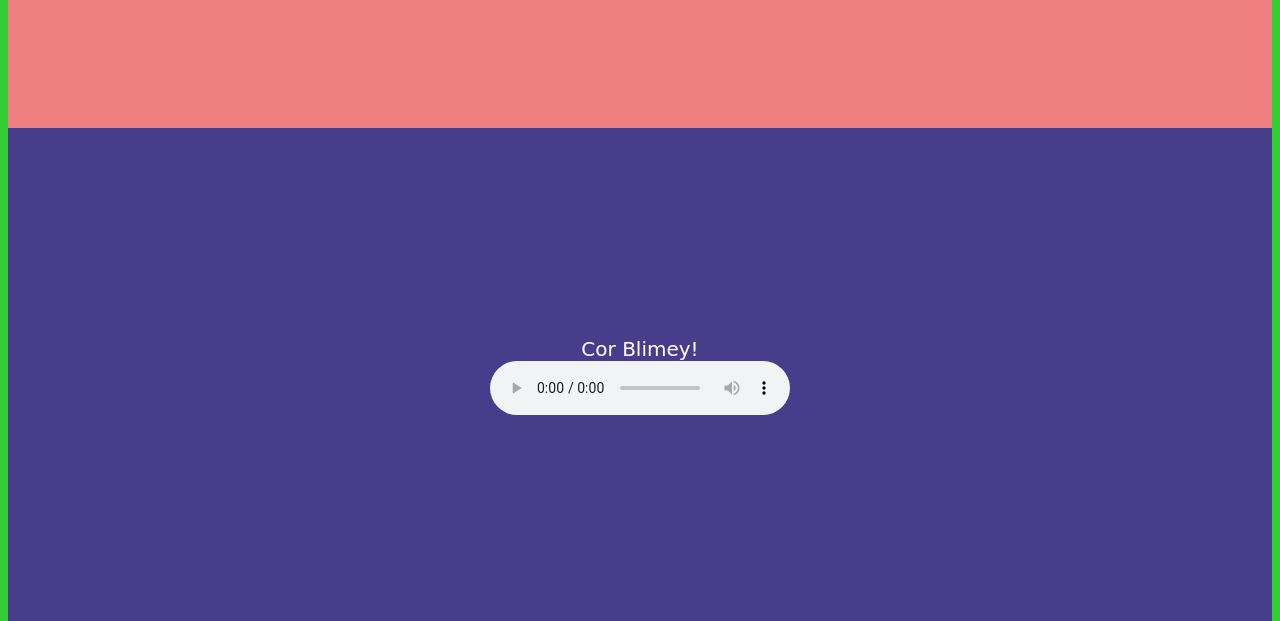
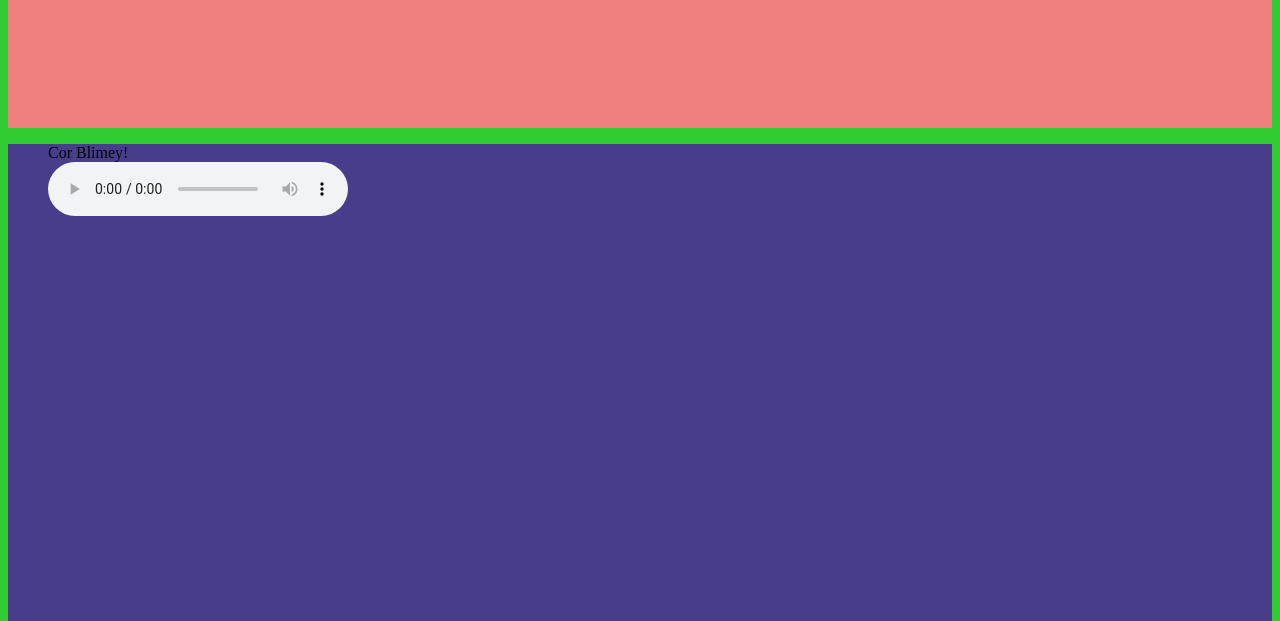
Before and after one commit to louesejackson/GWDS-21-22-Week-4, a plain HTML site: page index.html in a window 1280 px wide. Shown: the part 1600-2221 px from the top of the page. Drawn offline with Linux system fonts and the light colour scheme.

Commit message:
update html and styles

```diff
--- a/styles.css
+++ b/styles.css
@@ -79,23 +79,8 @@ iframe {
 .section-four {
     background-color: darkslateblue;
     height: 500px;
-    display: flex;
-    /* flex-direction: column; */
-    align-items: center;
-    justify-content: center;
+
 }
-
-figcaption {
-    font-family: cursive;
-    font-size: 20px;
-    text-align: center;
-    color: white;
-}
-
-
-
-
-
 
 /* section 5 media items */
 
```
Also changed, not shown: index.html (line endings or trailing spaces).
